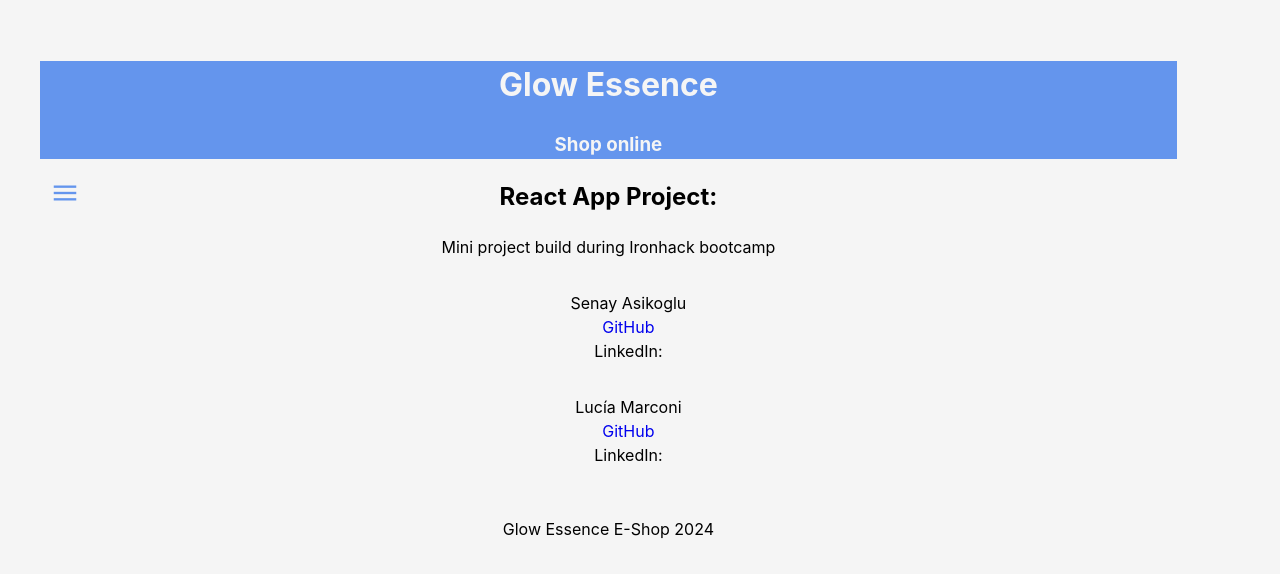
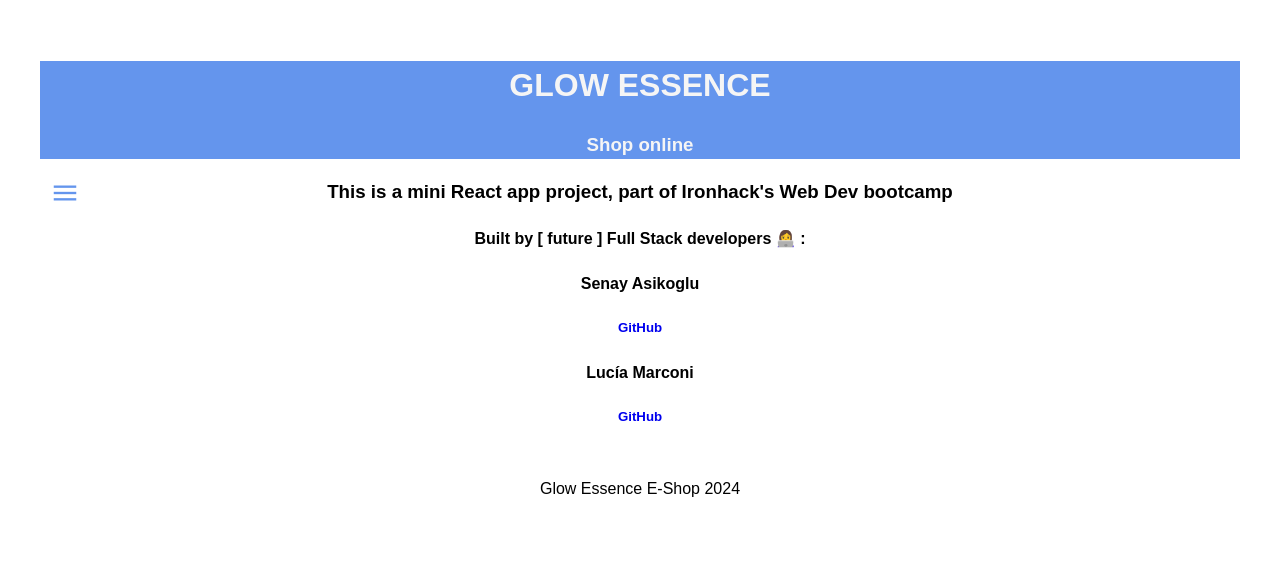
Before and after one commit to senayasikoglu/react-mini-e-commerce-project, a React (Vite) app: page /about in a window 1280 px wide. Shown: the top 574 px of the page. Built offline with nearby package versions, Linux system fonts and the light colour scheme.

Commit message:
Fix form, edit about page and add css

```diff
--- a/src/App.css
+++ b/src/App.css
@@ -1,5 +1,5 @@
 #root {
-  width: 95%;
+  width: 100%;
   margin: 0;
   padding: 2rem;
   text-align: center;
@@ -10,7 +10,7 @@
   }
 .main-title{
   background-color: cornflowerblue;
-  color: whitesmoke
+  color: whitesmoke;
 }
 .navbar{
 display: flex;
@@ -42,37 +42,60 @@
   color: cornflowerblue;
 
 }
-.header nav a:hover{
+.menu-container a:hover{
   color: navy;
 }
 .item-container{
   margin: 120px;
   display: flex;
   flex-flow: row wrap;
-  gap: 1rem;
+  gap: 3rem;
 }
 .perfume-item{
   border: 1px cornflowerblue solid;
   padding: 1rem;
-  width: 250px;
+  width: 270px;
 
 }
 .item-title{
   color: cornflowerblue;
-  font-size: 20px;
+  font-size: 25px;
 }
-
+.img-detail{
+  width: 300px;
+  height: 350px;
+}
+.brand{
+  color: black;
+}
 .item-img{
   width: 200px;
   height: 200px;
 }
-
+.details-text{
+font-size: 15px;
+}
 .add-form{
   display: flex;
   flex-direction: column;
 
 }
-
+.edit-form{
+  width: 500px;
+  margin: 0 auto;
+  font-size: 15px;
+  font-weight: bold;
+}
+.save-btn{
+  width: 80px;
+  margin: 0 auto;
+  margin-top: 20px;
+  margin-bottom: 20px;
+}
+.item-details{
+  margin-top: 50px;
+  margin-bottom: 150px;
+}
 .menu-icon {
   width: 50px;
   height: 30px;
@@ -152,6 +175,23 @@
   background-image: linear-gradient(to bottom, #3cb0fd, #3498db);
   text-decoration: none;
 }
+.btn-back {
+  -webkit-border-radius: 28;
+  -moz-border-radius: 28;
+  border-radius: 28px;
+  font-family: Arial;
+  color: #000a0d;
+  font-size: 12px;
+  background: #eff4f7;
+  padding: 10px 20px 10px 20px;
+  text-decoration: none;
+  cursor: pointer;
+}
+
+.btn-back:hover {
+  background: #97c9e8;
+  text-decoration: none;
+}
 .details{
   margin-right: 5px;
 }
--- a/src/components/About.jsx
+++ b/src/components/About.jsx
@@ -1,25 +1,20 @@
 function About() {
     return (
         <>
-            <h2>React App Project:</h2>
-            <p>Mini project build during Ironhack bootcamp</p>
-            <div className="list-container">
-                <ul className="about-list">
-                    <li>Senay Asikoglu</li>
-                    <li></li>
-                    <a href="https://github.com/senayasikoglu" target="blank"><li>GitHub</li></a>
-                    <li>LinkedIn:</li>
 
-                </ul>
-            </div>
+            <h3>This is a mini React app project, part of Ironhack's Web Dev bootcamp</h3>
+            <h4>Built by [ future ] Full Stack developers 👩‍💻 :</h4>
             <div>
-                <ul className="about-list">
-                    <li>Lucía Marconi</li>
-                    <li></li>
-                    <a href="https://github.com/Lumarconi21" target="blank"><li>GitHub</li></a>
-                    <li>LinkedIn:</li>
-                </ul>
-            </div>
+                <h4>Senay Asikoglu</h4>
+                <h5><a href="https://github.com/senayasikoglu" target="blank">GitHub</a></h5>
+            </div >
+            <div>
+
+                <h4>Lucía Marconi</h4>
+                <h5><a href="https://github.com/Lumarconi21" target="blank">GitHub</a></h5>
+
+
+            </div >
         </>
     )
 }
--- a/src/components/ItemDetails.jsx
+++ b/src/components/ItemDetails.jsx
@@ -44,7 +44,7 @@
   return (
     <section className="item-details">
       {isEditing ? (
-        <form onSubmit={handleUpdate}>
+        <form className="edit-form" onSubmit={handleUpdate}>
           <label>
             Title:</label>
           <input
@@ -66,7 +66,7 @@
           />
 
           <label>Description:</label>
-          <input
+          <textarea
             type="text"
             name="description"
             value={editedItem ? editedItem.description : ""}
@@ -75,7 +75,7 @@
           />
 
           <label>Rating:</label>
-          <textarea
+          <input
             type="number"
             name="rating"
             value={editedItem ? editedItem.rating : ""}
@@ -83,28 +83,27 @@
             onChange={handleChange}
           />
 
-          <button className="edit btn">Save</button>
-          <Link to={`/itemDetails/${itemId}`}>Cancel</Link>
+          <button className="save-btn btn">Save</button>
         </form>
       ) : (
-        <>
-          <h1>{editedItem ? editedItem.title : selectedItem.title}</h1>
+        <div>
+          <h1 className="item-title">{editedItem ? editedItem.title : selectedItem.title}</h1>
+          <h3 className="brand">{selectedItem.brand}</h3>
 
-          <img src={selectedItem.thumbnail} />
-          <h3>Price: {selectedItem.price}</h3>
-          <h3>Discount: {selectedItem.discountPercentage}</h3>
-          <h3>Description: {selectedItem.description}</h3>
-          <h3>Rating: {selectedItem.rating}</h3>
+          <img className="img-detail" src={selectedItem.images[1]} />
+          <h3 className="details-text">${selectedItem.price}</h3>
+          <h3 className="details-text">{selectedItem.description}</h3>
+          <h5>Rating ★ {selectedItem.rating}</h5>
 
           <button className="edit btn" onClick={handleEdit}>
             Edit Product
           </button>
-        </>
+        </div>
       )}
-      <br />
 
 
-      <Link to="/">Back to Homepage</Link>
+
+      <Link to="/"><button className="btn-back">Back to Homepage</button></Link>
     </section>
   );
 }
--- a/src/components/Navbar.jsx
+++ b/src/components/Navbar.jsx
@@ -11,7 +11,7 @@
   return (
     <>
       <div className="main-title">
-        <h1>Glow Essence</h1>
+        <h1>GLOW ESSENCE</h1>
         <h3>Shop online</h3>
       </div>
       <div className="menu-container">
--- a/src/index.css
+++ b/src/index.css
@@ -1,10 +1,10 @@
 :root {
-  font-family: Inter, system-ui, Avenir, Helvetica, Arial, sans-serif;
+  font-family: "robot", sans-serif;
   line-height: 1.5;
   font-weight: 400;
 
 
-  background-color: whitesmoke
+  background-color: white
 
 
 }
```
Also changed, not shown: src/assets/banner.jpg (added).
